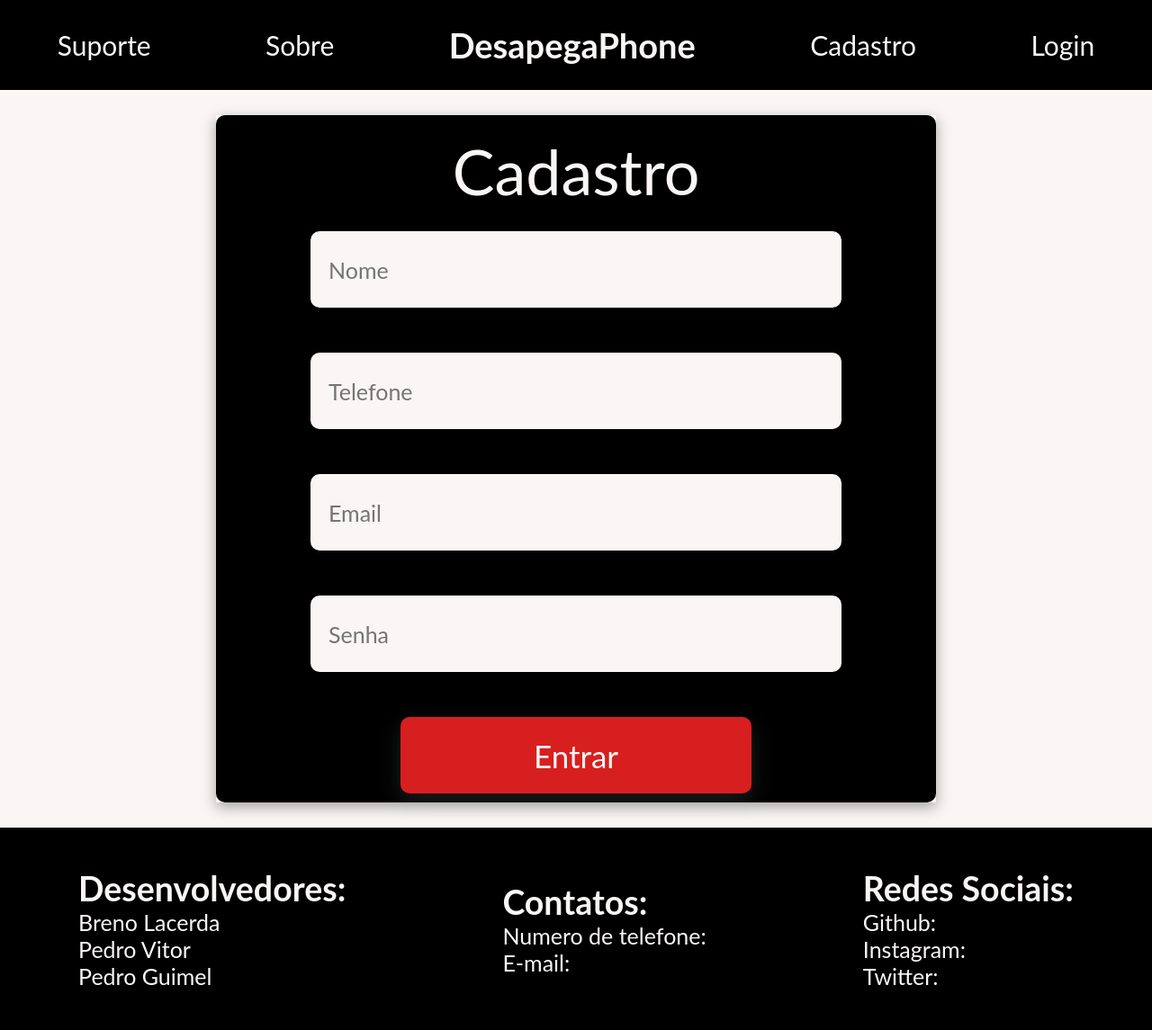
After one commit to pedro-vitor171/desapegafone, a PHP site: page /php/cadastro.php in a window 1280 px wide. The commit adds this page. Shown: the whole page at 90% size. Run offline with PHP 8.4, Linux system fonts and the light colour scheme.

Commit message:
Adição de novos conteudos

```diff
--- a/desapegafone/css/index.css
+++ b/desapegafone/css/index.css
@@ -27,7 +27,6 @@ body {
 }
 
 a,
-li,
 h1 {
     all: inherit;
     cursor: pointer;
@@ -35,7 +34,7 @@ h1 {
 }
 
 main {
-    height: 1000px;
+    height: 820px;
     background: #F9F6F5;
     display: flex;
     flex-direction: column;
@@ -77,6 +76,7 @@ footer .names {
     background-color: #ffffff;
     border-radius: 10%;
     box-shadow: rgba(100, 100, 111, 0.2) 0px 7px 29px 0px;
+    transition: ease 0.5s;
 }
 
 .subMain .cad img {
@@ -93,7 +93,7 @@ footer .names {
 }
 
 .initMain {
-    background: url("https://www.oficinadanet.com.br/media/post/53307/1400/cpaa-redmi-note-13.png"); ;
+    background: url("https://www.oficinadanet.com.br/media/post/53307/1400/cpaa-redmi-note-13.png");
     height: 720px;
     display: flex;
     justify-content: start;
@@ -102,4 +102,37 @@ footer .names {
     gap: 1350px;
 }
 
+.cad:hover {
+    transform: scale(1.1);
+    transition: 0.5s;
+}
+
+.main-two {
+    height: 200px;
+    display: flex;
+    align-items: center;
+    justify-content: center;
+    background-color: #ffffff;
+}
+
+.main-two h1 {
+    font-size: 45px;
+    font-weight: bold;
+    color: #000000;
+}
+
+h1 a {
+    font-size: 38px
+}
+
+input {
+    all: inherit;
+    width: 550px;
+    height: 65px;
+    border-radius: 10px;
+    padding: 10px 20px;
+    font-size: 25px;
+    background-color: #F9F6F5;
+}
+
 @import url('https://fonts.googleapis.com/css2?family=Lato:ital,wght@0,100;0,300;0,400;0,700;0,900;1,100;1,300;1,400;1,700;1,900&display=swap');
--- /dev/null
+++ b/desapegafone/css/login_cadastro.css
@@ -0,0 +1,39 @@
+main {
+    display: flex;
+    flex-direction: column;
+    align-items: center;
+    justify-content: center;
+}
+
+form {
+    display: flex;
+    flex-direction: column;
+    align-items: center;
+    justify-content: center;
+    background: #000000;
+    gap: 25px;
+    padding: 50px 35px;
+    border-radius: 10px;
+}
+
+.btn {
+    background: #d81f1f;
+    color: #F9F6F5;
+    cursor: pointer;
+    box-shadow: rgba(149, 157, 165, 0.2) 0px 8px 24px;
+    opacity: 1;
+    transition: all .3s;
+    font-size: 35px;
+    width: 350px;
+    text-align: center;
+}
+
+form h1 {
+    color: #F9F6F5;
+    font-size: 70px;
+    margin-bottom: -35px;
+}
+
+.for{
+    box-shadow: rgba(0, 0, 0, 0.35) 0px 5px 15px;
+}
--- /dev/null
+++ b/desapegafone/php/cadastro.php
@@ -0,0 +1,71 @@
+<!DOCTYPE html>
+<html lang="pt-br">
+<head>
+    <meta charset="UTF-8">
+    <meta name="viewport" content="width=device-width, initial-scale=1.0">
+    <link rel="stylesheet" href="../css/index.css" />
+    <link rel="stylesheet" href="../css/login_cadastro.css">
+    <link rel="shortcut icon" href="../css/imgs/arch.svg" type="image/x-icon">
+    <style>
+        form{
+            display: grid;
+            place-items: center;
+            width: 1000px;
+            padding: 10px 0px;
+            width: 800px;
+        }
+    </style>
+    <title>Cadastro</title>
+</head>
+<body>
+
+    <div class="subnav">
+                <a href="">Suporte</a>
+                <a href="">Sobre</a>
+                <div class="log">
+                    <h1><b><a href="../index.html">DesapegaPhone</a></b></h1>
+                </div>
+                <a href="cadastro.php">Cadastro</a>
+                <a href="login.php">Login</a>
+        </div>
+
+        <main>
+            <div class="for">
+            <form action="" method="post">
+                <h1>Cadastro</h1>
+                <label for="nome"></label>
+                <input type="text" name="nome" id="nome" placeholder="Nome" required>
+                <label for="telefone"></label>
+                <input type="text" name="telefone" id="telefone" placeholder="Telefone" required>
+                <label for="email"></label>
+                <input type="text" name="email" id="email" placeholder="Email"  required>
+                <label for="password"></label>
+                <input type="password" name="password" id="password" placeholder="Senha" required>
+                <label for="submit"></label>
+                <input class="btn" type="submit" value="Entrar" id="sub" name="submit"/>
+            </form>
+            </div>
+        </main>
+
+        <footer>
+        <div class="names">
+            <h2>Desenvolvedores:</h2>
+            <p>Breno Lacerda</p>
+            <p>Pedro Vitor</p>
+            <p>Pedro Guimel</p>
+        </div>
+        <div class="names">
+            <h2>Contatos:</h2>
+            <p>Numero de telefone:</p>
+            <p>E-mail:</p>
+        </div>
+        <div class="names">
+            <h2>Redes Sociais:</h2>
+            <p>Github:</p>
+            <p>Instagram:</p>
+            <p>Twitter:</p>
+        </div>
+        </div>
+    </footer>
+</body>
+</html>
```
Also changed, not shown: desapegafone/index.html (+11 -7 lines), desapegafone/php/login.php (added, +67 -0 lines).
